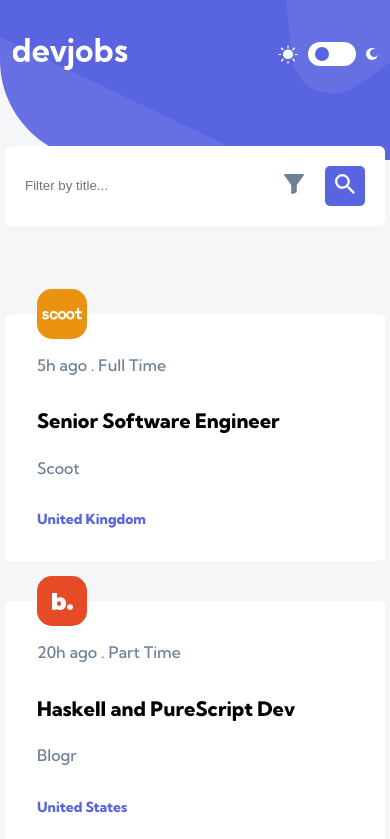
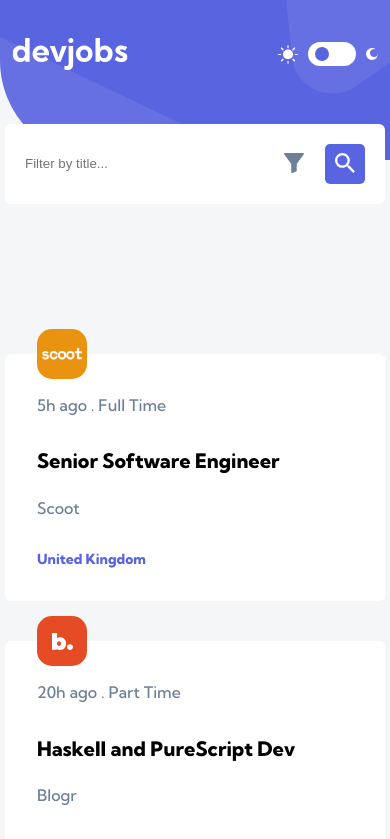
Before and after one commit to JakubStranianek/devjobs-web-app, a React (Create React App) app in the folder devjobs/: page /jobs in a window 390 px wide. Shown: the top 839 px of the page. Built offline with nearby package versions, Linux system fonts and the light colour scheme.

Commit message:
header input responsive problem

```diff
--- a/devjobs/src/components/mainJobs/mainJobs.css
+++ b/devjobs/src/components/mainJobs/mainJobs.css
@@ -58,10 +58,8 @@
     width: 80%;
     height: 5rem;
     background-color: white;
-    position: absolute;
-    top: 22%;
-    left: 50%;
-    transform: translate(-50%, -50%);
+    position: relative;
+    margin-top: -300px;
     display: flex;
     align-items: center;
 }
@@ -71,10 +69,8 @@
     width: 80%;
     height: 5rem;
     background-color: #19202D;
-    position: absolute;
-    top: 22%;
-    left: 50%;
-    transform: translate(-50%, -50%);
+    position: relative;
+    margin-top: -300px;
     display: flex;
     align-items: center;
 }
```
Also changed, not shown: devjobs/src/App.css (line endings or trailing spaces), 1 other file (tests, documents, lock files or other folders).
